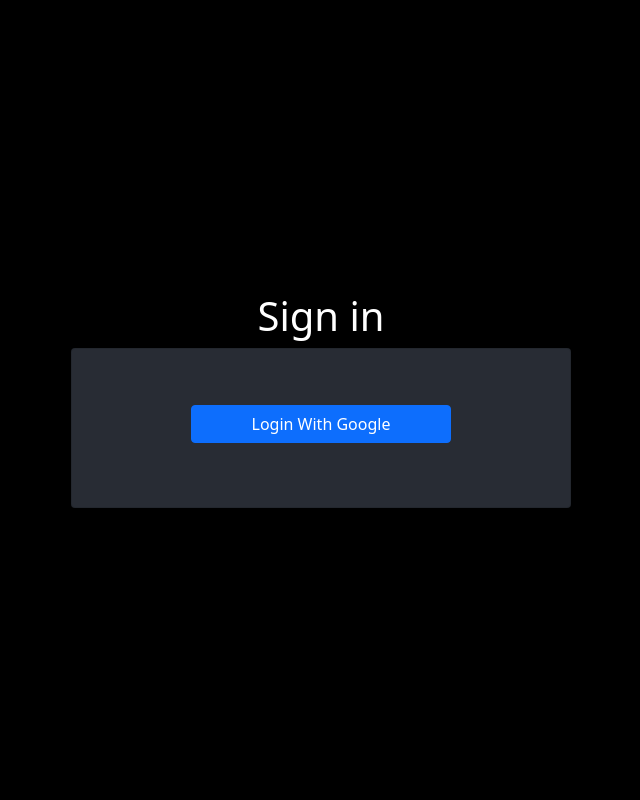
After one commit to vaibhavgirase635/Summarization_project, a Django app: page /user_login/ in a window 1280 px wide. The commit adds this page. Shown: the whole page, without its empty margins (319-959 px from the left). Run offline with Django 4.2, Linux system fonts and the light colour scheme; data comes from the database, SQL or seed files in the repository; some libraries are stand-ins or nearby versions.

Commit message:
login with google

```diff
--- a/Point_Extraction/Point_Extraction/urls.py
+++ b/Point_Extraction/Point_Extraction/urls.py
@@ -22,6 +22,7 @@
 urlpatterns = [
     path('admin/', admin.site.urls),
     path('', include('myapp.urls')),
+    path('accounts/', include('allauth.urls')),
 
 ]
 if settings.DEBUG:
--- a/Point_Extraction/myapp/models.py
+++ b/Point_Extraction/myapp/models.py
@@ -1,5 +1,5 @@
 from django.db import models
-
+from django.contrib.auth.models import User
 # Create your models here.
 class AudioFile(models.Model):
 
@@ -10,3 +10,4 @@
     file_name = models.CharField(max_length=100, blank=True, null=True)
     main_points = models.TextField(blank=True, null=True)
     created_at = models.DateTimeField(auto_now_add=True, blank=True, null=True)
+    user = models.ForeignKey(User, on_delete=models.CASCADE)
--- /dev/null
+++ b/Point_Extraction/myapp/static/index.css
@@ -0,0 +1,32 @@
+
+.container-fluid {
+    height: 100vh;
+    background-color: #fff;
+    display: flex;
+    justify-content: center;
+    align-items: center;
+}
+.container-fluid{
+    background-color: black;
+}
+.container-fluid > div {
+    width: 85%;
+    min-width: 300px;
+    max-width: 500px;
+}
+
+.card{
+    width: 100%;
+    background-color: #282c34;
+}
+
+.social-container {
+    display: flex;
+    flex-direction: column;
+    justify-content: center;
+}
+
+.btn a, .btn a:hover {
+    color: white;
+    text-decoration: none;
+}
--- /dev/null
+++ b/Point_Extraction/myapp/templates/base.html
@@ -0,0 +1,24 @@
+{% load static %}
+<!DOCTYPE html>
+<html lang="en">
+    <head>
+        <meta charset="UTF-8" />
+        <meta name="viewport" content="width=device-width, initial-scale=1.0" />
+        <meta http-equiv="X-UA-Compatible" content="ie=edge" />
+        <link href="https://cdn.jsdelivr.net/npm/bootstrap@5.1.3/dist/css/bootstrap.min.css" rel="stylesheet" integrity="sha384-1BmE4kWBq78iYhFldvKuhfTAU6auU8tT94WrHftjDbrCEXSU1oBoqyl2QvZ6jIW3" crossorigin="anonymous">
+        <link rel="stylesheet" href="{% static 'index.css' %}" />
+        <title>Login Page</title>
+
+    </head>
+    <body>
+        <div class="container-fluid">
+            <div>
+                <h1 class="text-white text-center">{% block title %}{% endblock %}</h1>
+                <div class="card p-5">
+                    {% block content %}
+                    {% endblock %}
+                </div>
+            </div>
+        </div>
+    </body>
+</html>
--- /dev/null
+++ b/Point_Extraction/myapp/templates/login.html
@@ -0,0 +1,15 @@
+{% extends 'base.html' %}
+{% block title %}Sign in{% endblock %}
+<style>
+
+</style>
+{% block content %}
+    {% load socialaccount %}
+    <div class="row">
+        <div class="col-md-8 mx-auto social-container my-2 order-md-1">
+            <button class="btn btn-primary mb-2">
+                <a href="{% provider_login_url 'google' %}">Login With Google</a>
+            </button>
+        </div>
+    </div>
+{% endblock %}
--- a/Point_Extraction/myapp/urls.py
+++ b/Point_Extraction/myapp/urls.py
@@ -2,11 +2,14 @@
 from .views import *
 
 urlpatterns = [
-    path('', main, name='main'),
-    path('extract_points/', extract_main_points, name='extract_points'),
+    path('user_login/', login, name='user_login'),
+    path('', extract_main_points, name='extract_points'),
     path('from_recordings/', Extract_points_from_recordings, name='from_recordings'),
     path('from_meetings/', Extract_points_from_meetings, name='from_meetings'),
     path('audio_files/', all_files, name='audio_files'),
     path('delete_file/<int:id>/', delete_file, name='delete_file'),
-    path('show_points/<int:id>/', show_points, name='show_points')
+    path('show_points/<int:id>/', show_points, name='show_points'),
+    path('logout/', User_logout, name='logout')
 ]
+
+# c8550590625132169
--- a/Point_Extraction/myapp/views.py
+++ b/Point_Extraction/myapp/views.py
@@ -11,12 +11,17 @@
 from .models import AudioFile, Audio_File_Data
 from autocorrect import Speller
 import nltk
+from django.contrib.auth.decorators import login_required
+from django.contrib.auth import logout
+
+client_id = "1042742414542-i1k8c8vn0eebaoab42qf8tnmf58jnee8.apps.googleusercontent.com"
 
 # from transformers import pipeline
 # Create your views here.
-def main(request):
-    return render(request, 'extract.html')
+def login(request):
+    return render(request, 'login.html')
 
+@login_required
 def extract_main_points(request):
     print('function call')
     if request.method == 'POST':
@@ -61,7 +66,7 @@
     return render(request, 'extract.html')
 
 
-
+@login_required
 def Extract_points_from_recordings(request):
 
     if request.method == 'POST':
@@ -70,7 +75,7 @@
         time.sleep(3)
         new_file = AudioFile(audio_file=audio_file)
         new_file.save()
-        data = Audio_File_Data(file_name=audio_file.name)
+        data = Audio_File_Data(file_name=audio_file.name, user=request.user)
         data.save()
         text = transcribe_audio(audio_file.name)
         print(text)
@@ -160,7 +165,7 @@
 
 
 # generatewav()
-
+@login_required
 def Extract_points_from_meetings(request):
     if request.method == 'POST':
         text = request.POST.get('query')
@@ -221,10 +226,12 @@
     else:
         return render(request, 'extract.html')
 
+@login_required
 def all_files(request):
-    all_files = Audio_File_Data.objects.all()
+    all_files = Audio_File_Data.objects.filter(user=request.user)
     return render(request, 'all_files.html', {'all_files':all_files})
 
+@login_required
 def show_points(request, id):
     points = Audio_File_Data.objects.get(id=id)
     sentences = points.main_points
@@ -235,6 +242,7 @@
     print(sentences)
     return render(request, 'points.html', {'sentences':sentences})
 
+@login_required
 def delete_file(request, id):
     file = Audio_File_Data.objects.get(id=id)
     file.delete()
@@ -282,7 +290,9 @@
     return corrected_text
 
 
-
+def User_logout(request):
+    logout(request)
+    return redirect('user_login')
 
 # summarizer = pipeline('summarization')
 # article = '''Python is a high-level, general-purpose programming language. Its design philosophy emphasizes code readability with the use of significant indentation.[32]
```
Also changed, not shown: Point_Extraction/Point_Extraction/settings.py (+27 -2 lines), Point_Extraction/myapp/static/app.js (+14 -5 lines), Point_Extraction/myapp/templates/b.html (added, +60 -0 lines), Point_Extraction/myapp/templates/extract.html (+13 -0 lines), Point_Extraction/db.sqlite3, Point_Extraction/myapp/migrations/0001_initial.py, Point_Extraction/myapp/migrations/0002_audiofile_main_points.py (deleted), Point_Extraction/myapp/migrations/0003_audiofile_created_at.py (deleted), Point_Extraction/myapp/migrations/0004_audiofile_file_name.py (deleted), Point_Extraction/myapp/migrations/0005_audio_file_data_remove_audiofile_created_at_and_more.py (deleted).
